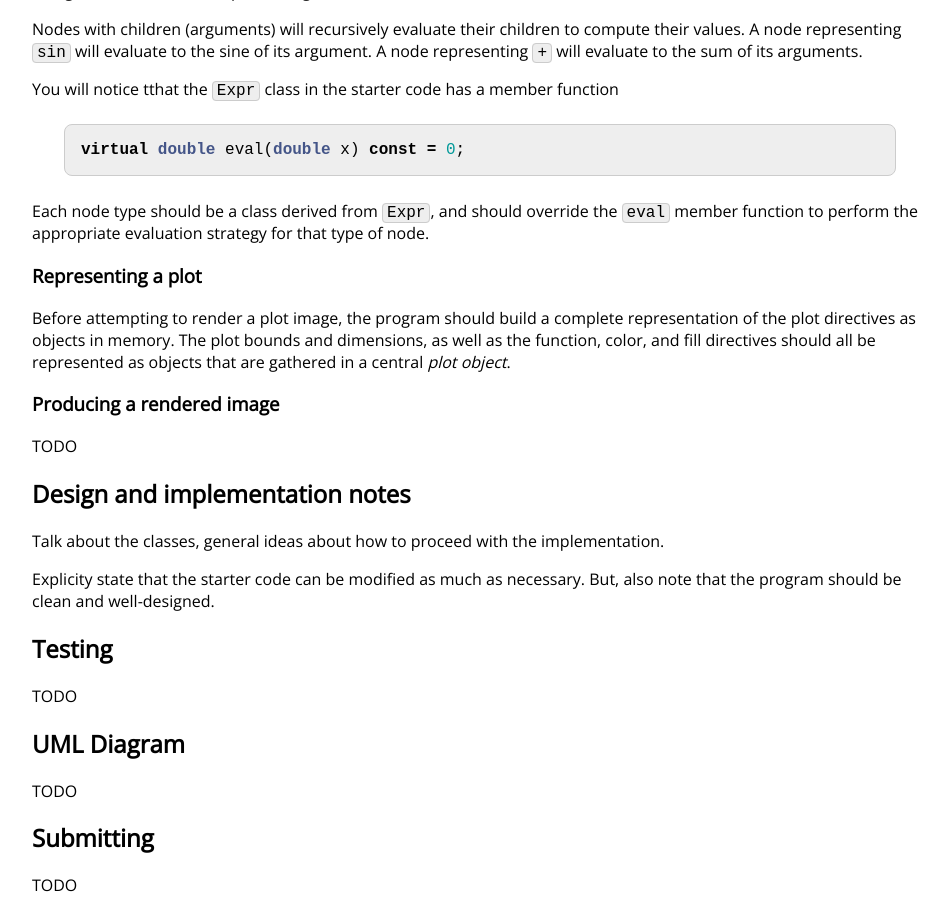
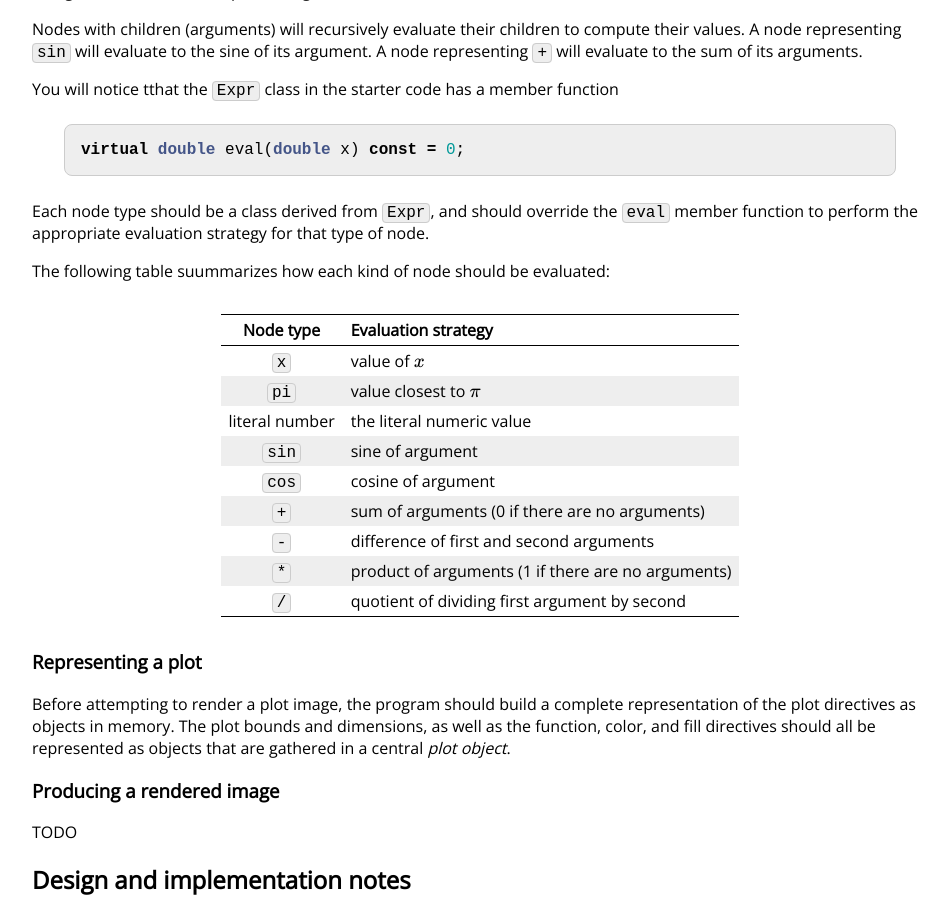
Before and after one commit to jhu-ip/cs220-summer22, a Jekyll site: the page built from assign/final.md, in a window 1280 px wide and 900 px high, scrolled down 6634 px. Shown: the whole window, without its empty margins (160-1108 px from the left). Built offline with Jekyll 4.4.1, drawn with Linux system fonts in a browser that asks for light colours; some web fonts are replaced; formulas are drawn with MathJax 3.

Commit message:
table summarizing evaluation of node types

```diff
--- a/assign/final.md
+++ b/assign/final.md
@@ -341,6 +341,21 @@ Each node type should be a class derived from `Expr`, and should
 override the `eval` member function to perform the appropriate evaluation
 strategy for that type of node.
 
+The following table suummarizes how each kind of node should
+be evaluated:
+
+Node type      | Evaluation strategy
+:------------: | -------------------
+`x`            | value of $$x$$
+`pi`           | value closest to $$\pi$$
+literal number | the literal numeric value
+`sin`          | sine of argument
+`cos`          | cosine of argument
+`+`            | sum of arguments (0 if there are no arguments)
+`-`            | difference of first and second arguments
+`*`            | product of arguments (1 if there are no arguments)
+`/`            | quotient of dividing first argument by second
+
 ### Representing a plot
 
 Before attempting to render a plot image, the program should build
```
